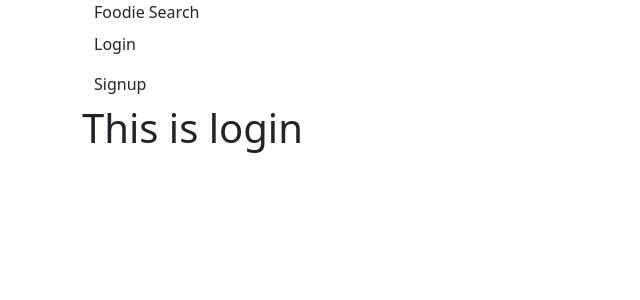
After one commit to jwywoo/foodie_search_dev, a Django app: page /user/login/ in a window 1280 px wide. The commit adds this page. Shown: the top 300 px of the page, without its empty margins (0-640 px from the left). Run offline with Django 3.2, Linux system fonts and the light colour scheme; some libraries are stand-ins or nearby versions.

Commit message:
19th commit: Modify minor errors

```diff
--- a/app/config/settings.py
+++ b/app/config/settings.py
@@ -93,6 +93,7 @@ DATABASES = {
     }
 }
 
+AUTH_USER_MODEL = "user.User"
 
 # Password validation
 # https://docs.djangoproject.com/en/3.2/ref/settings/#auth-password-validators
--- a/app/templates/common_css.html
+++ b/app/templates/common_css.html
@@ -11,8 +11,22 @@
 </head>
 <body>
 <div class="container">
-  {% block content %}
-  {% endblock %}
+    <div class="container">
+			<a href="{% url 'food:main' %}" class="navbar-brand">Foodie Search</a>
+			<div class="">
+				<ul class="navbar-nav ml-auto">
+					<li class="nav-item">
+						<a class="nav-link" href="{% url 'user:login' %}">Login</a>
+					</li>
+					<li class="nav-item">
+						<a class="nav-link" href="{% url 'user:user-create' %}">Signup</a>
+					</li>
+					<li class="nav-item"></li>
+				</ul>
+				</div>
+		</div>
+    {% block content %}
+    {% endblock %}
 </div>
 </body>
 </html>
--- /dev/null
+++ b/app/templates/user/login.html
@@ -0,0 +1,4 @@
+{% extends 'common_css.html' %}
+{% block content %}
+<h1>This is login</h1>
+{% endblock %}
--- /dev/null
+++ b/app/templates/user/user_create.html
@@ -0,0 +1,4 @@
+{% extends 'common_css.html' %}
+{% block content %}
+<h1>This is signup</h1>
+{% endblock %}
--- a/app/user/urls.py
+++ b/app/user/urls.py
@@ -4,5 +4,7 @@ from .views import *
 
 app_name = 'user'
 urlpatterns = [
-
+    path('login/', user_login, name='login'),
+    path('signup/', user_create, name='user-create'),
+    path('logout/', user_logout, name='logout'),
 ]
--- a/app/user/views.py
+++ b/app/user/views.py
@@ -1,6 +1,6 @@
 from django.shortcuts import render, redirect
 
-from django.contrib.auth import authenticate, login
+from django.contrib.auth import authenticate, login, logout
 
 from .forms import SignupForm
 
@@ -12,27 +12,33 @@ def user_create(request):
         if form.is_valid():
             user = form.signup()
             login(request, user)
-            return redirect('main.html')
+            return redirect('food/main.html')
     else:
         form = SignupForm()
 
         context = {
             'form': form
         }
-        return render(request,'', context)
+        return render(request, 'user/user_create.html', context)
 
-def user_login(request, user):
+
+def user_login(request):
     if request.method == 'POST':
         username = request.POST['username']
-        password = request.POST['passoword']
+        password = request.POST['password']
 
-        user = authenticate(request, username=user, password=password)
+        user = authenticate(request, username=username, password=password)
 
         if user is not None:
             login(request, user)
-            return redirect('main.html')
+            return redirect('food/main.html')
 
         else:
-            return redirect('login.html')
+            return redirect('user/login.html')
     else:
-        return render(request, 'login.html')
+        return render(request, 'user/login.html')
+
+
+def user_logout(request):
+    logout(request)
+    return redirect('food/main.html')
```
Also changed, not shown: app/user/models.py (+5 -2 lines).
